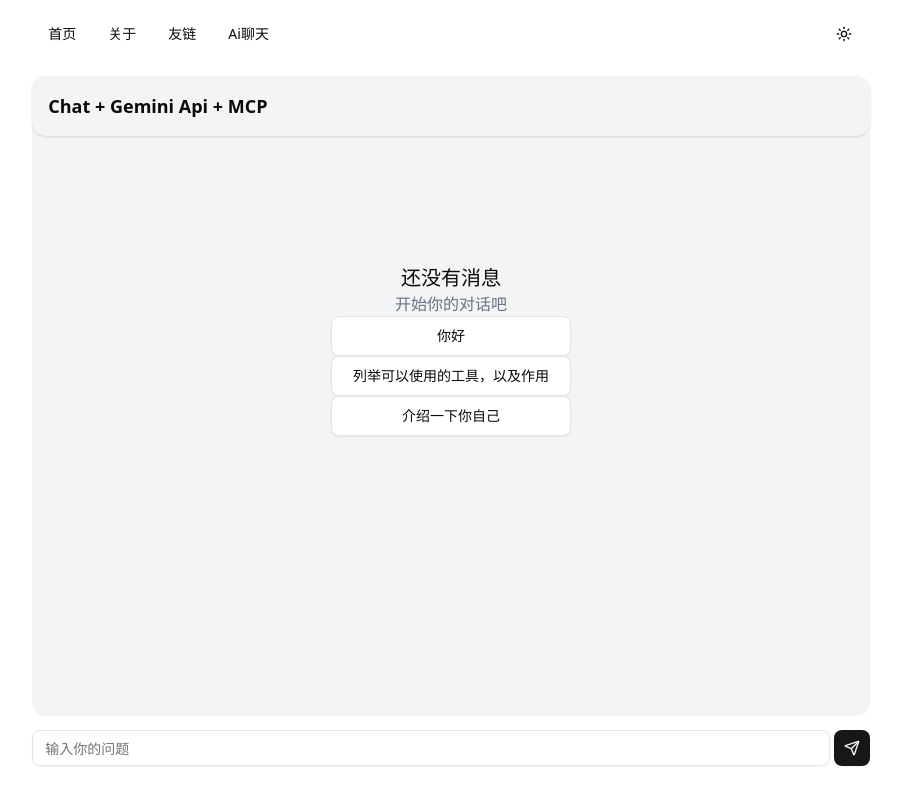
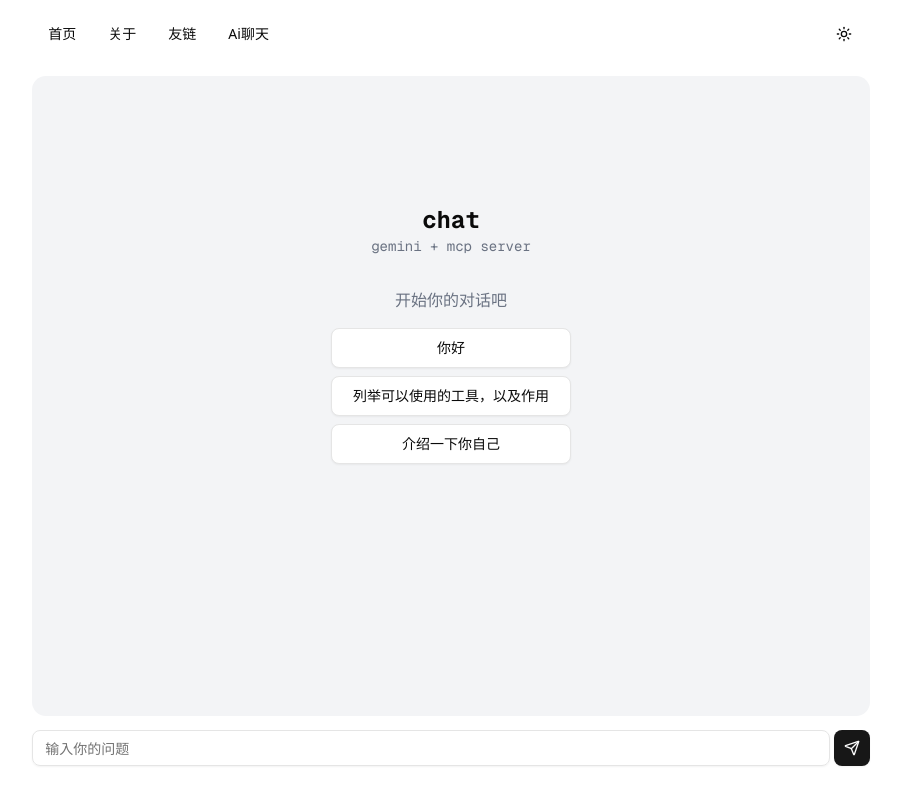
Before and after one commit to Zwanan-github/blog, a Next.js app: page /chat in a window 1280 px wide. Shown: the whole page, without its empty margins (189-1090 px from the left). Built offline with nearby package versions, Linux system fonts and the light colour scheme.

Commit message:
update: 修改chat样式

```diff
--- a/src/app/chat/page.tsx
+++ b/src/app/chat/page.tsx
@@ -20,7 +20,7 @@ export default function Page() {
     useEffect(() => {
         // Scroll to the bottom when new messages are added
         scrollAreaRef.current?.scrollIntoView({ behavior: 'smooth', block: 'end' });
-    }, [messages]);
+    }, [messages, streamingContent]);
 
     async function sendMessage() {
         if (!input.trim()) return;
@@ -87,32 +87,32 @@ export default function Page() {
     return (
         <div className="h-full flex flex-col w-full">
             <div className="h-[90%] flex-grow flex flex-col w-full rounded-xl bg-gray-100 dark:bg-[#1e1e1e]">
-                <div className="py-4 px-2 sm:px-4 lg:px-4 shadow-sm rounded-xl">
-                    <p className="text-lg font-semibold">Chat + Gemini Api + MCP</p>
-                </div>
-                <ScrollArea className="flex-1 h-[80%] w-full py-2 px-4 rounded-lg">
+                <ScrollArea className="flex-1 w-full h-full py-2 px-4 rounded-lg">
                     <div className="space-y-2 w-full">
                         {messages.map((message, index) => (
-                            <div key={index}>
+                            <div className={cn("w-[80%]", message.role === "user" ? "ml-auto" : "mr-auto")} key={index}>
                                 <p className={cn("px-2 py-1 text-sm font-mono", message.role === "user" ? "ml-auto w-fit" : "mr-auto w-fit")}>{message.role}</p>
-                                <MDComponents hideCatalog={true} content={message.content} key={index} className={cn("bg-white dark:bg-[#0a0a0a] rounded-xl p-2 shadow-sm", message.role === "user" ? "ml-auto w-fit w-max-[80%]" : "mr-auto w-fit w-max-[80%]")} />
+                                <MDComponents hideCatalog={true} content={message.content} key={index} className={cn("bg-white dark:bg-[#0a0a0a] rounded-xl p-2 shadow-sm w-full", message.role === "user" ? "ml-auto w-fit" : "mr-auto")} />
                             </div>
                         ))}
                         {loading && (
-                            <div>
+                            <div className={cn("w-[80%] mr-auto")}>
                                 <p className={cn("px-2 py-1 text-sm font-mono", "mr-auto w-fit")}>{"assistant"}</p>
-                                <MDComponents hideCatalog={true} content={streamingContent + "..."} className={cn("bg-white dark:bg-[#0a0a0a] rounded-xl p-2 shadow-sm", "mr-auto w-fit w-max-[80%]")} />
+                                <MDComponents hideCatalog={true} content={streamingContent + "..."} className={cn("bg-white dark:bg-[#0a0a0a] rounded-xl p-2 shadow-sm w-full", "mr-auto")} />
                             </div>
                         )}
                         <div ref={scrollAreaRef} />
                     </div>
                     {messages.length == 0 && (
                         <div className="flex flex-col items-center justify-center mt-30 h-full w-full">
-                            <p className="text-xl font-mono">{"还没有消息"}</p>
+                            <div className="flex flex-col items-center mb-8">
+                                <p className="text-2xl font-mono font-bold">{"chat"}</p>
+                                <p className="text-sm text-gray-500 font-mono">{"gemini + mcp server"}</p>
+                            </div>
                             <p className="text-gray-500">{"开始你的对话吧"}</p>
-                            <Button size={"lg"} variant={"outline"} className="w-[240px]" onClick={() => setInput("你好")}>{"你好"}</Button>
-                            <Button size={"lg"} variant={"outline"} className="w-[240px]" onClick={() => setInput("列举可以使用的工具，以及作用")}>{"列举可以使用的工具，以及作用"}</Button>
-                            <Button size={"lg"} variant={"outline"} className="w-[240px]" onClick={() => setInput("介绍一下你自己")}>{"介绍一下你自己"}</Button>
+                            <Button size={"lg"} variant={"outline"} className="w-[240px] mt-4" onClick={() => setInput("你好")}>{"你好"}</Button>
+                            <Button size={"lg"} variant={"outline"} className="w-[240px] mt-2" onClick={() => setInput("列举可以使用的工具，以及作用")}>{"列举可以使用的工具，以及作用"}</Button>
+                            <Button size={"lg"} variant={"outline"} className="w-[240px] mt-2" onClick={() => setInput("介绍一下你自己")}>{"介绍一下你自己"}</Button>
                         </div>
 
                     )}
```
